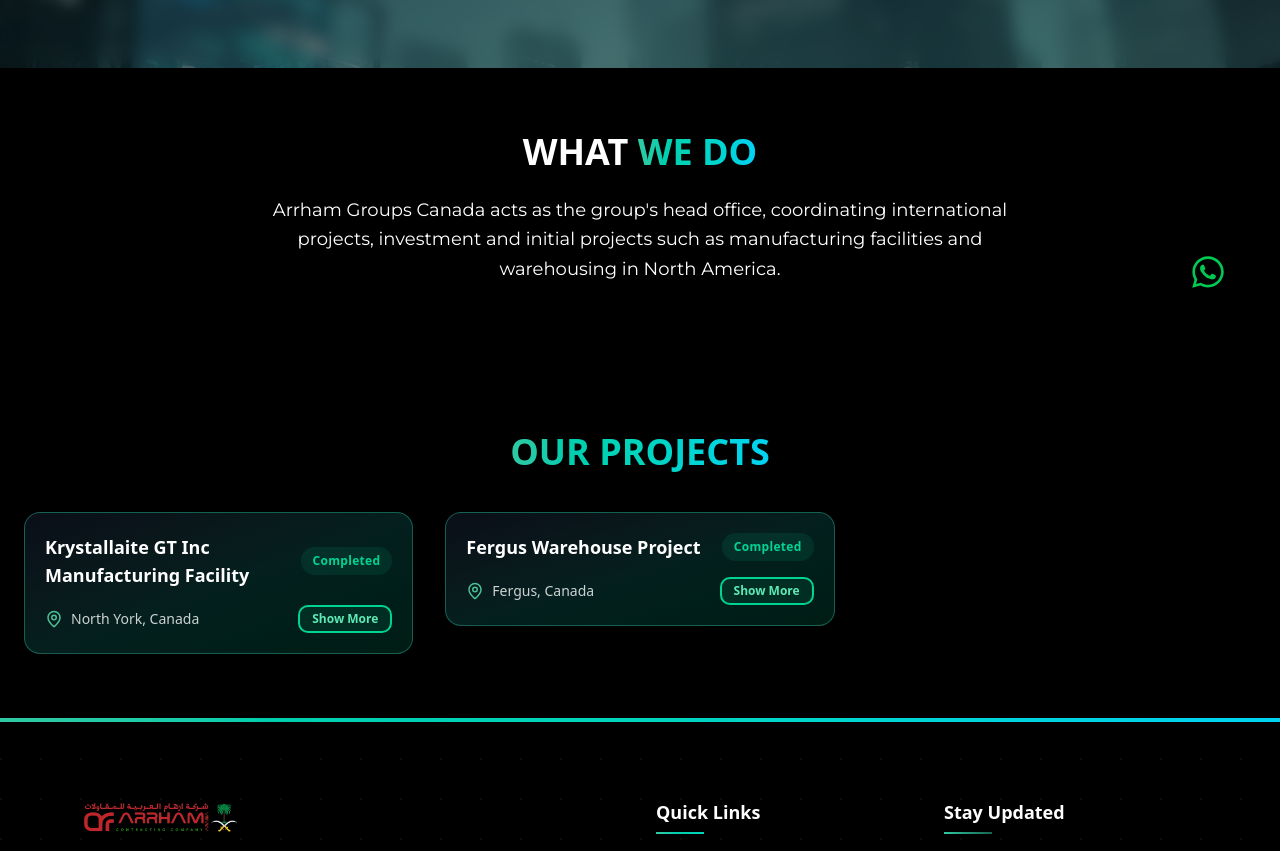
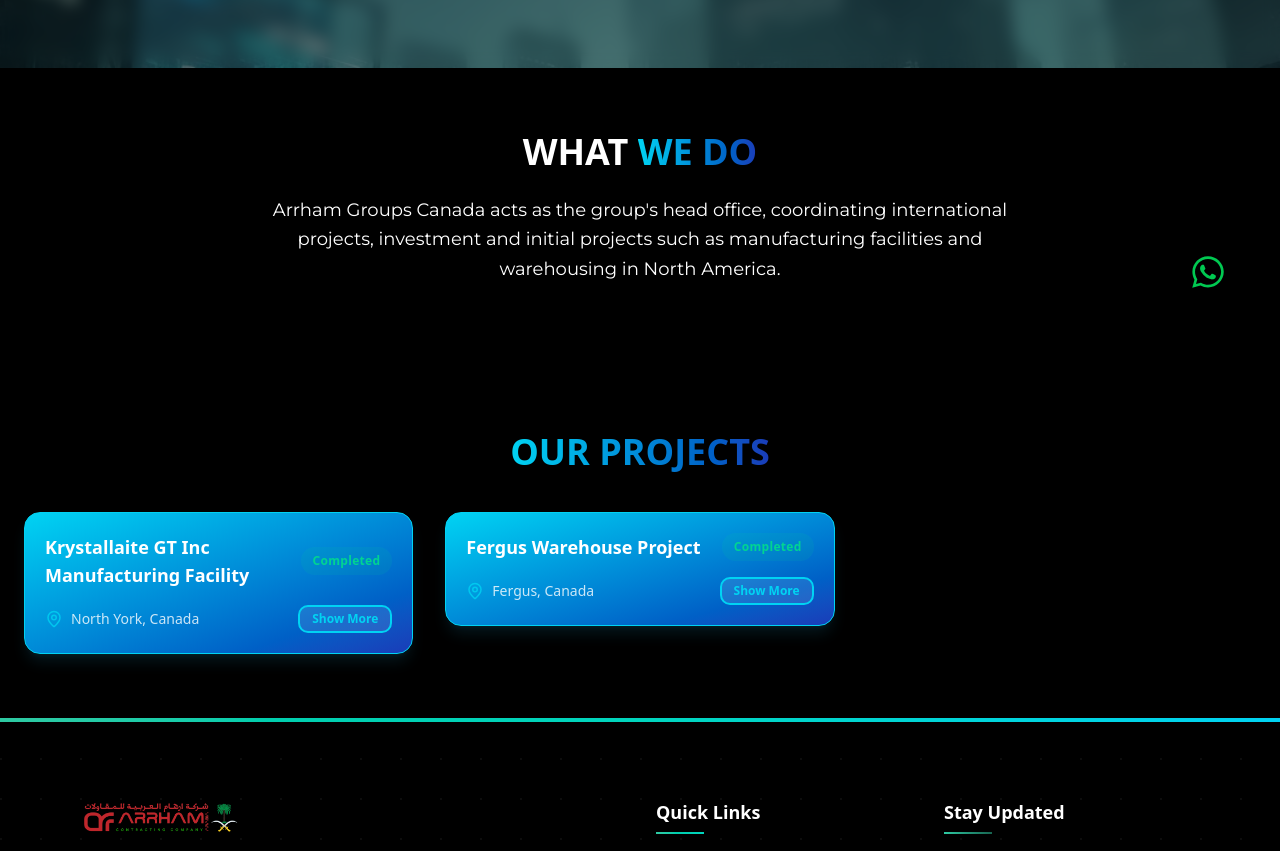
Before and after one commit to vevofiks/arrham-group, a Next.js app: page /about-us/arrham-canada in a window 1280 px wide. Shown: the part 480-1331 px from the top of the page. Built offline with nearby package versions, Linux system fonts and the light colour scheme.

Commit message:
fix: added dynamic color effects to about page

```diff
--- a/src/app/about-us/[slug]/CompanyDetails.jsx
+++ b/src/app/about-us/[slug]/CompanyDetails.jsx
@@ -6,7 +6,7 @@
 import Modal from "../components/modal";
 import { Montserrat as MontserratFont } from "next/font/google";
 import KeyPersonnel from "../components/KeyPersonal";
-
+import Map from "@/app/components/Map";
 const montserrat = MontserratFont({
   subsets: ["latin"],
   variable: "--font-montserrat",
@@ -21,6 +21,8 @@
     const project = companyData.projects.find((p) => p.id === index);
     setSelectedProject(project);
   };
+
+  const location = companyData.map;
 
   return (
     <div className="text-white">
@@ -48,7 +50,8 @@
             initial={{ opacity: 0, scale: 0.8 }}
             animate={{ opacity: 1, scale: 1 }}
             transition={{ duration: 1, delay: 0.3 }}
-            className="bg-gradient-to-r from-lgreen via-teal-400 to-cyan-400 bg-clip-text text-transparent px-4 py-2 text-3xl md:text-6xl text-center font-extrabold"
+
+            className={`bg-gradient-to-r ${companyData.color[0]} ${companyData.color[1]} bg-clip-text text-transparent px-4 py-2 text-3xl md:text-6xl text-center font-extrabold`}
           >
             {companyData.name}
           </motion.h1>
@@ -65,7 +68,7 @@
           className="mb-6 text-3xl md:text-4xl font-extrabold uppercase"
         >
           <span className="text-white">What </span>
-          <span className="bg-gradient-to-r from-lgreen via-teal-400 to-cyan-400 bg-clip-text text-transparent">
+          <span className={`bg-gradient-to-r ${companyData.color[0]} ${companyData.color[1]} bg-clip-text text-transparent`}>
             We Do
           </span>
         </motion.h2>
@@ -80,12 +83,11 @@
           {companyData.description}
         </motion.p>
 
-        {/* Expertise HoverCard */}
       </section>
 
       {/* Key Personnel */}
       <section className="flex items-center justify-center mt-5">
-        <KeyPersonnel personnels={companyData.keyPersonnel} />
+        <KeyPersonnel personnels={companyData.keyPersonnel} color={companyData.color} primaryColor={companyData.primaryColor}/>
       </section>
 
       {/* Projects */}
@@ -97,7 +99,7 @@
           transition={{ duration: 0.6 }}
           className="mb-10 text-center text-3xl md:text-4xl font-extrabold uppercase"
         >
-          <span className="bg-gradient-to-r from-lgreen via-teal-400 to-cyan-400 bg-clip-text text-transparent">
+          <span className={`bg-gradient-to-r ${companyData.color[0]} ${companyData.color[1]} bg-clip-text text-transparent`}>
             Our Projects
           </span>
         </motion.h2>
@@ -129,6 +131,7 @@
                 setIsOpen={setIsOpen}
                 project={project}
                 index={projectIdx}
+                company={companyData}
               />
             </motion.div>
           ))}
--- a/src/app/about-us/[slug]/page.js
+++ b/src/app/about-us/[slug]/page.js
@@ -14,9 +14,7 @@
         <ArrhamHealthcare imageSrc={"/arrham3.png"} />
       </div>
     )
-
   }
-
   return (
 
 
--- a/src/app/about-us/components/Companies.jsx
+++ b/src/app/about-us/components/Companies.jsx
@@ -66,7 +66,7 @@
           />
 
           <div className="relative z-10 flex flex-col items-center justify-center flex-1">
-            <motion.div
+            <div
               className="flex items-center justify-center h-24 w-32 p-10 rounded-2xl shadow-lg "
               animate={{ scale: [1, 1.1, 1], rotate: [0, 10, 0] }}
               transition={{ duration: 4, repeat: Infinity, ease: "easeInOut" }}
@@ -76,7 +76,7 @@
                 fill
                 className="object-contain"
               />
-            </motion.div>
+            </div>
           </div>
 
           {/* Title & Subtitle */}
--- a/src/app/about-us/components/ProjectsCard.jsx
+++ b/src/app/about-us/components/ProjectsCard.jsx
@@ -1,33 +1,35 @@
 'use client'
 import { MapPin } from 'lucide-react';
 
-function ProjectCard({ setIsOpen, project, index }) {
+function ProjectCard({ setIsOpen, project, index, company }) {
   const getStatusColor = (status) => {
     if (status.toLowerCase().includes('completed')) return 'text-emerald-400';
     if (status.toLowerCase().includes('progress')) return 'text-yellow-400';
-    return 'text-cyan-400';
+    return company.primaryColor.text;
   };
 
   const getStatusBg = (status) => {
     if (status.toLowerCase().includes('completed')) return 'bg-emerald-400/10';
     if (status.toLowerCase().includes('progress')) return 'bg-yellow-400/10';
-    return 'bg-cyan-400/10';
+    return `${company.primaryColor.text}/10`;
   };
 
   return (
     <div
-      className="group relative rounded-2xl border border-lgreen/40
-        bg-gradient-to-br from-gray-900/60 via-teal-900/40 to-emerald-800/30
-        backdrop-blur-md shadow-lg shadow-black/20
-        p-5 hover:shadow-emerald-900/30 hover:border-emerald-400/60
-        transition-all duration-300"
-      style={{
-        animationDelay: `${index * 150}ms`,
-      }}
+      className={`group relative rounded-2xl border
+        ${company.primaryColor.border}
+        bg-gradient-to-br ${company.color[0]} ${company.color[1]}
+        backdrop-blur-md shadow-lg ${company.primaryColor.shadow}
+        p-5 ${company.primaryColor.hoverBorder} hover:shadow-lg
+        transition-all duration-300`}
+      style={{ animationDelay: `${index * 150}ms` }}
     >
       {/* Title + Status */}
       <div className="flex items-center justify-between mb-4">
-        <h4 className="text-white font-semibold text-lg group-hover:text-emerald-300 transition-colors">
+        <h4
+          className={`text-white font-semibold text-lg
+            group-hover:${company.primaryColor.text} transition-colors`}
+        >
           {project.name}
         </h4>
         <div
@@ -41,15 +43,15 @@
       {/* Location + Action */}
       <div className="flex items-center justify-between text-white text-sm">
         <div className="flex items-center opacity-80 group-hover:opacity-100 transition">
-          <MapPin className="mr-2 text-emerald-300" size={18} />
+          <MapPin className={`${company.primaryColor.text} mr-2`} size={18} />
           {project.location}
         </div>
 
         <button
-          className="rounded-lg border-2 border-emerald-400 bg-emerald-500/10
-            px-3 py-1 text-xs font-semibold text-emerald-300 cursor-pointer
-            hover:bg-emerald-400/20 hover:text-white hover:border-emerald-300
-            transition-colors duration-200"
+          className={`rounded-lg border-2 ${company.primaryColor.border}
+            bg-white/10 px-3 py-1 text-xs font-semibold ${company.primaryColor.text}
+            cursor-pointer hover:bg-white/20 ${company.primaryColor.hoverText}
+            transition-colors duration-200`}
           onClick={() => setIsOpen(true)}
         >
           Show More
--- a/src/app/components/Map.jsx
+++ b/src/app/components/Map.jsx
@@ -2,18 +2,17 @@
 import { motion } from "motion/react";
 import { mapData } from "../data";
 
-const Map = () => {
-  const [selectedLocation, setSelectedLocation] = useState(mapData[0]);
+const Map = ({ lat , lon }) => {
 
   const googleMapLocation = (lat, lng) =>
     `https://www.google.com/maps?q=${lat},${lng}&z=13&output=embed`;
 
   return (
     <div>
-      <div className="w-full h-[400px] overflow-hidden shadow-lg px-3 rounded-lg">
+      <div className="w-full h-[400px] overflow-hidden shadow-lg px-3 mb-7 rounded-lg">
         <iframe
-          key={`${selectedLocation.lat}-${selectedLocation.lng}`}
-          src={googleMapLocation(selectedLocation.lat, selectedLocation.lng)}
+          key={`${lat}-${lon}`}
+          src={googleMapLocation(lat, lon)}
           width="100%"
           height="100%"
           style={{ border: 0 }}
@@ -22,23 +21,7 @@
           referrerPolicy="no-referrer-when-downgrade"
         ></iframe>
       </div>
-      <div className="flex items-center gap-4 p-5 justify-evenly flex-wrap">
-        {mapData.map((company) => (
-          <motion.button
-          key={company.lat}
-            onClick={() => setSelectedLocation(company)}
-            whileHover={{ scale: 1.05 }}
-            whileTap={{ scale: 0.95 }}
-            className={`px-6 py-3 rounded-lg font-bold transition-all duration-300 ${
-              selectedLocation.name === company.name
-                ? "bg-lgreen text-black"
-                : "text-white border border-white hover:bg-lgreen hover:text-black"
-            }`}
-          >
-            {company.name}
-          </motion.button>
-        ))}
-      </div>
+
     </div>
   );
 };
--- a/src/app/index.js
+++ b/src/app/index.js
@@ -198,6 +198,18 @@
       id: "arrham-canada",
       name: "Arrham Group Inc. (Canada)",
       companyIcon: "/arrham3.png",
+      color: ["from-cyan-400" , "to-blue-800"],
+      primaryColor: {
+        border: "border-cyan-400",
+        text: "text-cyan-400",
+        hoverBorder: "hover:border-cyan-400",
+        hoverText: "hover:text-cyan-300",
+        shadow: "shadow-cyan-900/30",
+      },
+      map : {
+        lat : '56.1304',
+        lon: '106.3468'
+      },
       companyImg : "/companyDummy.jpeg",
       country:"canada",
       location: "Canada (Head Office)",
@@ -240,7 +252,20 @@
     {
       id: "arrham-contracting-ksa",
       name: "Arrham Al Arabia Contracting Company (KSA)",
-      companyIcon: "/arrham3.png",
+      color: ["from-cyan-400" , "to-blue-800"],
+      primaryColor: {
+        border: "border-cyan-400",
+        text: "text-cyan-400",
+        hoverBorder: "hover:border-cyan-400",
+        hoverText: "hover:text-cyan-300",
+        shadow: "shadow-cyan-900/30",
+      },
+      map : {
+        lat : '23.8859',
+        lon: '45.0792'
+      },
+
+      companyIcon: "/arrhamarabia.png",
       companyImg : "/companyDummy.jpeg",
       country:"Saudi Arabia",
       location: "Al Khobar Al Janubiyah Dist., Kingdom of Saudi Arabia",
@@ -321,6 +346,18 @@
     {
       id: "arrham-trading-bahrain",
       name: "Arrham Trading and Contracting W.L.L. (Kingdom of Bahrain)",
+      color: ["from-cyan-400" , "to-blue-800"],
+      primaryColor: {
+        border: "border-cyan-400",
+        text: "text-cyan-400",
+        hoverBorder: "hover:border-cyan-400",
+        hoverText: "hover:text-cyan-300",
+        shadow: "shadow-cyan-900/30",
+      },
+      map : {
+        lat : '26.0667',
+        lon: '50.5577'
+      },
       companyIcon: "/arrham3.png",
       companyImg : "/companyDummy.jpeg",
       country:"Bahrain",
@@ -377,9 +414,22 @@
     {
       id: "arrham-healthcare-bahrain",
       name: "Arrham Healthcare Solutions (Hidaya Healthcare Solutions W.L.L.)",
-      companyIcon: "/arrham3.png",
+      companyIcon: "/arrhamhelthcare.png",
+      primaryColor: {
+        border: "border-cyan-400",
+        text: "text-cyan-400",
+        hoverBorder: "hover:border-cyan-400",
+        hoverText: "hover:text-cyan-300",
+        shadow: "shadow-cyan-900/30",
+      },
+      map : {
+        lat : '26.0667',
+        lon: '50.5577'
+      },
       companyImg : "/companyDummy.jpeg",
       country:"Bahrain",
+      color: ["from-cyan-400" , "to-blue-800"],
+      primaryColor: ['cyan-400'],
       location:
         "1445G, Road 4630, Block 646, Nuwaidrat, Sitrah 644, Kingdom of Bahrain",
       shortDescription:
--- a/src/app/page.js
+++ b/src/app/page.js
@@ -143,8 +143,6 @@
       </div>
       <Clients />
       <Contact />
-      <Map />
-
     </div>
   )
 }
```
Also changed, not shown: src/app/about-us/[slug]/ArrhamHealthcare.jsx (+44 -80 lines), src/app/about-us/components/KeyPersonal.jsx (+11 -6 lines), public/arrhamarabia.png (added), public/arrhamhelthcare.png (added).
